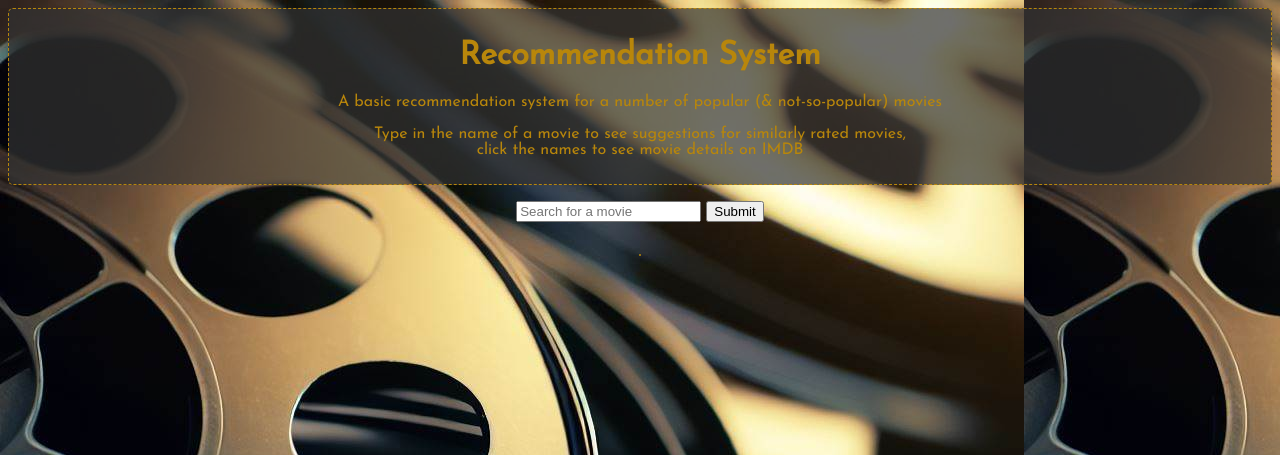
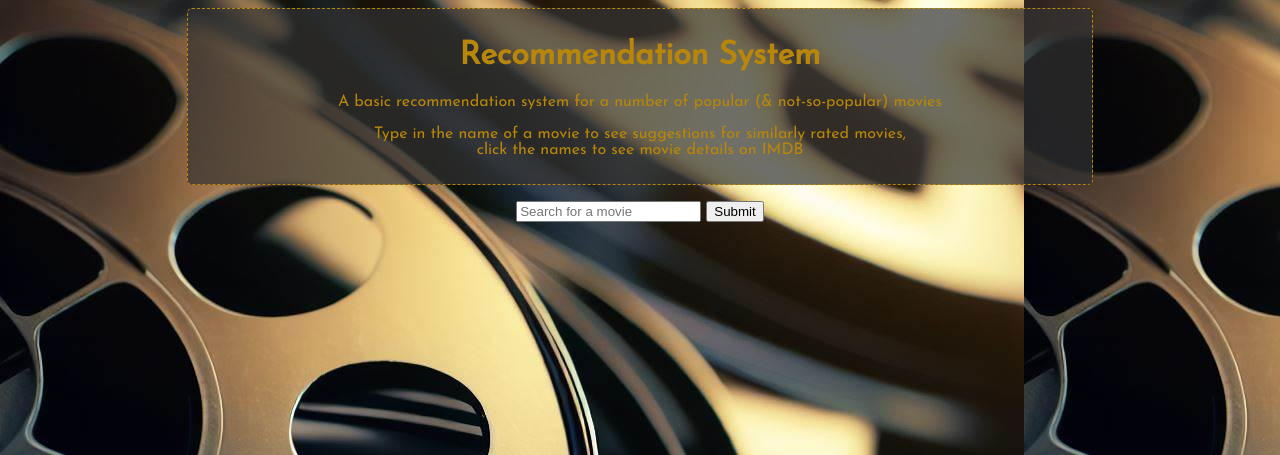
Before and after one commit to M0S111/Rec-Sys, a Flask app: page / in a window 1280 px wide. Shown: the top 455 px of the page. Run offline with Flask 3, Linux system fonts and the light colour scheme; parts of the project's set-up code (start-up, migrations or seed data) failed here and were passed over.

Commit message:
Changed things in template

```diff
--- a/templates/index.html
+++ b/templates/index.html
@@ -25,18 +25,20 @@
 			text-decoration: underline;
 		}
 
-		#head{
+		.bkg{
 			background-color: rgba(50, 50, 50, 0.7);
 			border: 1px dashed;
 			border-radius: 5px;
 			padding: 10px;
+			max-width: 70%;
+			margin: auto;
 		}
 
 	</style>
 </head>
 
 <body style="text-align: center; background-image: url('/static/img/bkg_img.jpg'); color: darkgoldenrod;">
-<div id="head"><h1>Recommendation System</h1>
+<div class="bkg"><h1>Recommendation System</h1>
 
 <p>A basic recommendation system for a number of popular (& not-so-popular) movies</p>
 <p>Type in the name of a movie to see suggestions for similarly rated movies,<br> click the names to see movie details on IMDB</p></div><br>
@@ -52,23 +54,27 @@
 <!--Jinja 2 code to show each element of list data structure named "data"-->
 
 <div>
-	<table align="center" style="border: 1px dashed; border-radius: 5px; background-color: rgba(50, 50, 50, 0.7);">
+		{% if name == '' %}
 
-		{% if name %}
+			<br><p class="bkg">Enter a movie title</p><br>
 
-		<p>Movies similar to {{name}}:</p><br>
+		{% elif name %}
 
-		{% else %}
+			<br><p class="bkg">Movies similar to {{name}}:</p><br>
 
-		<p>{{error_msg}}</p><br>
+			<table align="center" style="border: 1px dashed; border-radius: 5px; background-color: rgba(50, 50, 50, 0.7);">
+
+			{% for d,l in d_l %}
+
+				<tr><td style="border: 1px dashed; border-radius: 5px; padding: 5px"><a href="{{ 'https://www.imdb.com/title/%s'%l }}" target="_blank">{{d}}</a></td></tr>
+
+			{% endfor %}
+
+		{% elif error_msg %}
+
+			<br><p class="bkg">{{error_msg}}</p><br>
 
 		{% endif %}
-
-		{% for d,l in d_l %}
-
-		<tr><td style="border: 1px dashed; border-radius: 5px; padding: 5px"><a href="{{ 'https://www.imdb.com/title/%s'%l }}" target="_blank">{{d}}</a></td></tr>
-
-		{% endfor %}
 
 	</table>
 </div>
```
